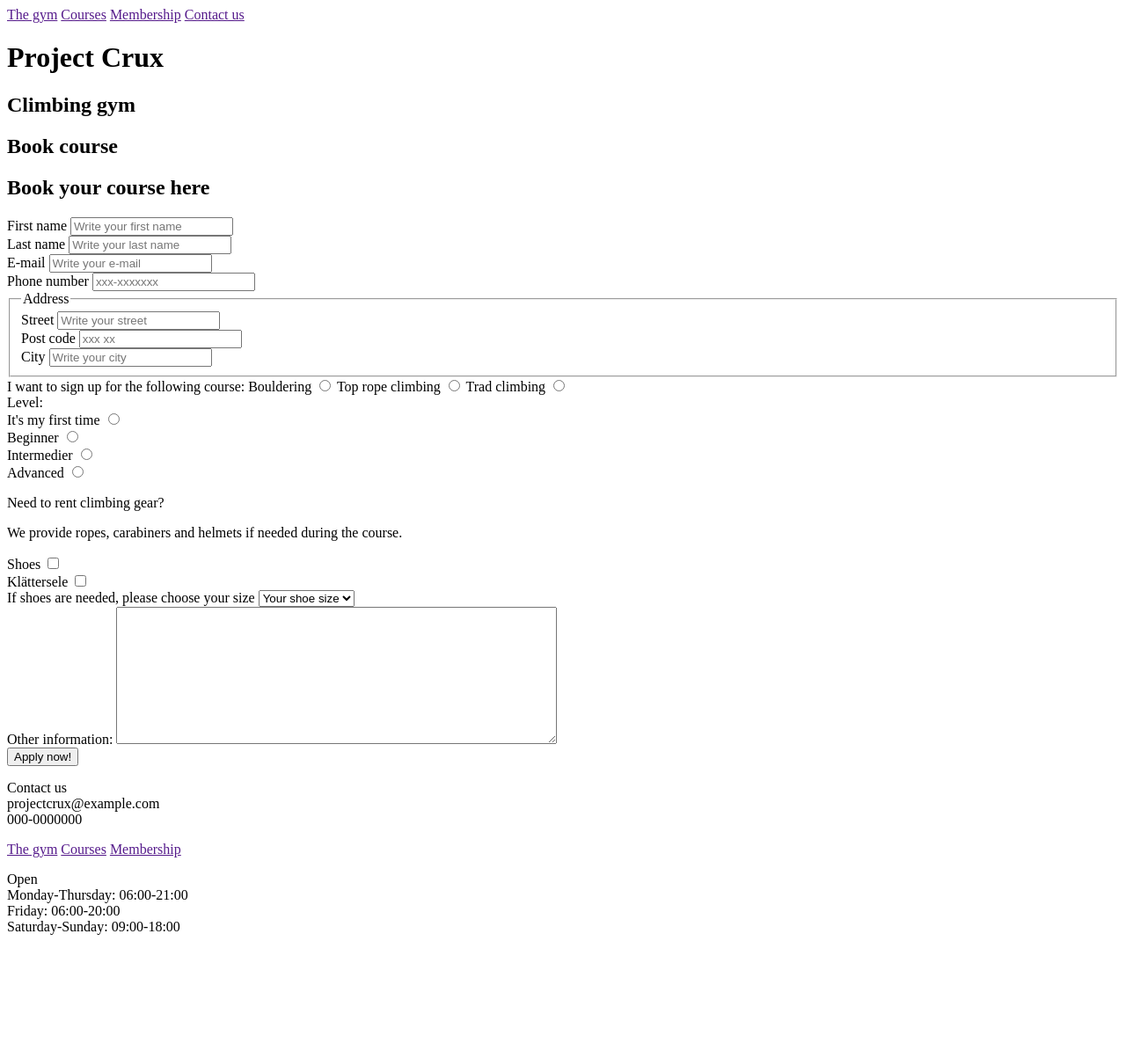
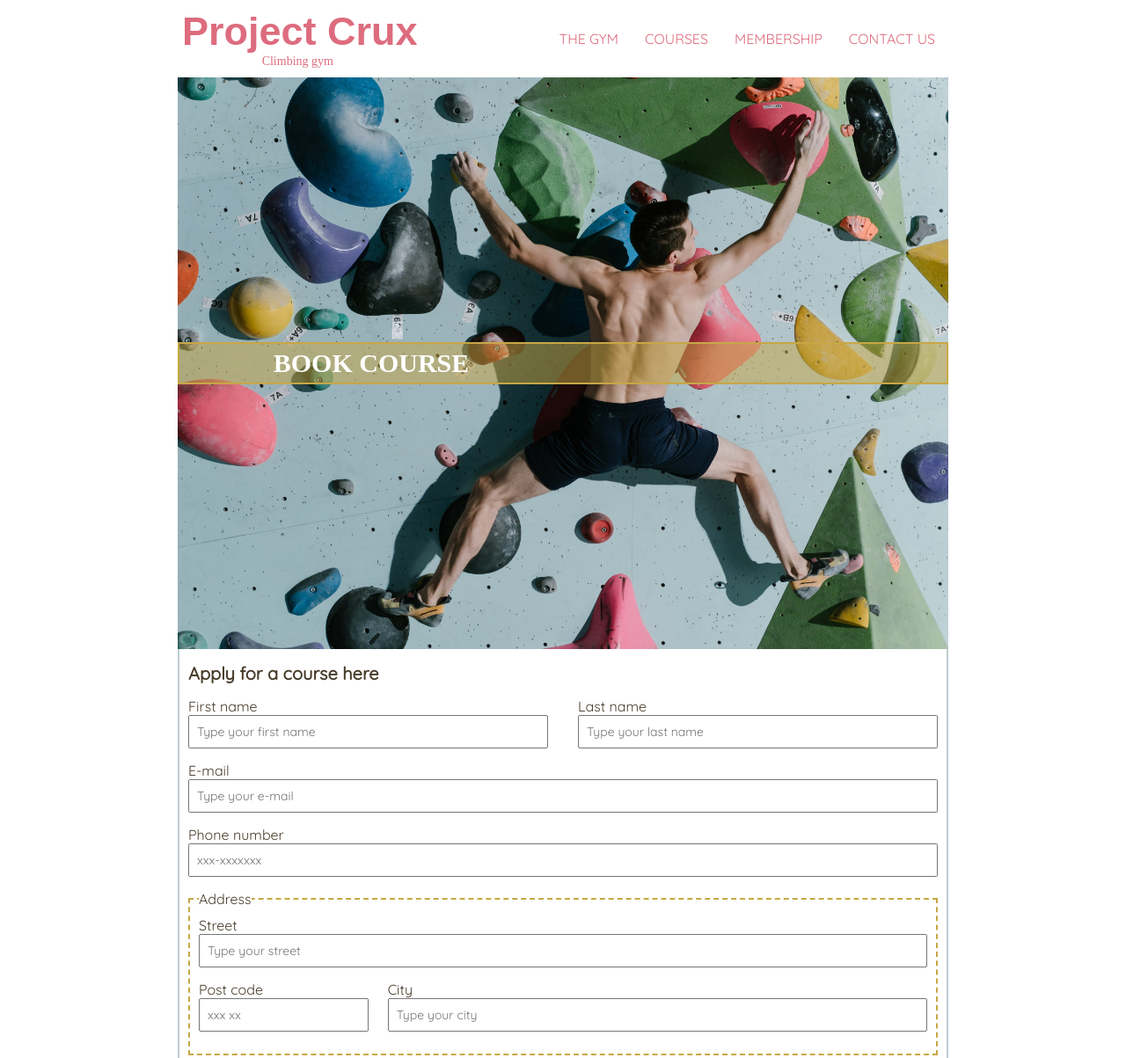
Before and after one commit to schouenkes/A-form-with-HTML-CSS, a plain HTML site: page index.html in a window 1280 px wide. Shown: the top 1203 px of the page at 88% size. Before the commit the page ends 1079 px from the top, so only its background shows below. Drawn offline with Linux system fonts and the light colour scheme; a web font is replaced by a local one.

Commit message:
styled the form

```diff
--- a/index.html
+++ b/index.html
@@ -1,160 +1,193 @@
 <!DOCTYPE html>
 
 <html lang="en">
-
   <head>
-    <meta charset="UTF-8">
-    <meta name="viewport" content="width=device-width, initial-scale=1.0">
-    <link rel="stylesheet" href="style.css">
+    <meta charset="UTF-8" />
+    <meta name="viewport" content="width=device-width, initial-scale=1.0" />
+    <link rel="stylesheet" href="style.css" />
+    <link rel="stylesheet" href="https://fonts.googleapis.com/css?family=Quicksand" />
+    <link rel="stylesheet" href="https://fonts.googleapis.com/css?family=Protest+Revolution" />
+    <link
+      rel="stylesheet"
+      href="https://cdnjs.cloudflare.com/ajax/libs/font-awesome/6.5.1/css/all.min.css"
+      integrity="sha512-DTOQO9RWCH3ppGqcWaEA1BIZOC6xxalwEsw9c2QQeAIftl+Vegovlnee1c9QX4TctnWMn13TZye+giMm8e2LwA=="
+      crossorigin="anonymous"
+      referrerpolicy="no-referrer" />
     <title>Book courses</title>
   </head>
 
   <body>
     <header>
-        <!--Top Navigation bar-->
-        <nav class="navigation-bar">
+      <div class="sitename-box-tablet-desktop">
+        <h1>Project Crux</h1>
+        <p>Climbing gym</p>
+      </div>
+
+      <!--Dropdown menu for mobiles and tablets-->
+      <div class="navigation-mobile">
+        <i class="fa-solid fa-bars fa-2xl dropdown-menu-icon"></i>
+        <nav class="navigation-content-mobile">
           <a href="">The gym</a>
           <a href="">Courses</a>
           <a href="">Membership</a>
           <a href="">Contact us</a>
         </nav>
+      </div>
 
-        <!--The banner with text which is placed through the header background image-->
+      <!--Top Navigation bar for tablets and desktop-->
+      <nav class="navigation-tablet-desktop">
+        <a href="">The gym</a>
+        <a href="">Courses</a>
+        <a href="">Membership</a>
+        <a href="">Contact us</a>
+      </nav>
+    </header>
+
+    <!--Hero section-->
+    <div class="hero-image">
+      <!--The banner with text which is placed through the hero section-->
       <div class="banner">
-            <div class="header-text-box">
-                <h1>Project Crux</h1>
-                <h2>Climbing gym</h2>
-                <h2 class="page-title">Book course</h2>
+        <div class="hero-text">
+          <h1>Book course</h1>
         </div>
       </div>
-    </header>
+    </div>
 
     <form action="https://httpbin.org/post" method="post">
-
-        <h2>Book your course here</h2>
+      <h2>Apply for a course here</h2>
 
       <!--Text input-->
-        <div class="form-area">
-            <label> First name
-                <input type="text" name="first-name" placeholder="Write your first name" required>
+      <div class="tablet-desktop-layout">
+        <label class="form-area">
+          First name
+          <input type="text" name="first-name" placeholder="Type your first name" required />
         </label>
-        </div>
 
         <!--Text input-->
-        <div class="form-area">
-            <label> Last name
-                <input type="text" name="last-name" placeholder="Write your last name" required>
+        <label class="form-area">
+          Last name
+          <input type="text" name="last-name" placeholder="Type your last name" required />
         </label>
       </div>
 
       <!--Email input-->
-        <div class="form-area">
-            <label> E-mail
-                <input type="email" name="email" placeholder="Write your e-mail" required>
+      <label class="form-area">
+        E-mail
+        <input type="email" name="email" placeholder="Type your e-mail" required />
       </label>
-        </div>
 
       <!--Phone number input-->
-        <div class="form-area">
-            <label> Phone number
-                <input type="tel" name="phone-number" placeholder="xxx-xxxxxxx" required>
+      <label class="form-area">
+        Phone number
+        <input type="tel" name="phone-number" placeholder="xxx-xxxxxxx" required />
       </label>
-        </div>
 
+      <!--address box-->
       <fieldset>
         <legend>Address</legend>
 
         <!--Address street text input-->
-            <div class="form-area">
-                <label> Street
-                    <input type="text" name="street" placeholder="Write your street" required>
+        <label class="form-area">
+          Street
+          <input type="text" name="street" placeholder="Type your street" required />
         </label>
-            </div>
 
         <!--Address postcode text input-->
-            <div class="form-area">
-                <label> Post code
-                    <input type="text" name="post-code" placeholder="xxx xx" required>
+        <div class="tablet-desktop-layout">
+          <div class="post-code-box">
+            <label class="form-area">
+              Post code
+              <input type="text" name="post-code" placeholder="xxx xx" required />
             </label>
           </div>
 
           <!--Address city text input-->
-            <div class="form-area">
-                <label> City
-                    <input type="text" name="city" placeholder="Write your city" required>
+          <div class="city-box">
+            <label class="form-area">
+              City
+              <input type="text" name="city" placeholder="Type your city" required />
             </label>
+          </div>
         </div>
       </fieldset>
 
       <!--Radio input for course alternatives-->
       <div class="form-area">
-            <label>I want to sign up for the following course:
+        <label class="section-title"
+          >I want to sign up for the following course:
 
-                <label class="radio-option"> Bouldering
-                    <input type="radio" name="course" required>
+          <label class="radio-option">
+            Bouldering
+            <input type="radio" name="course" value="bouldering" required />
           </label>
 
-                <label class="radio-option"> Top rope climbing <input type="radio" name="course">
+          <label class="radio-option">
+            Top rope climbing <input type="radio" name="course" value="top rope climbing" />
           </label>
 
-                <label class="radio-option"> Trad climbing
-                    <input type="radio" name="course">
+          <label class="radio-option">
+            Sport climbing
+            <input type="radio" name="course" value="sport climbing" />
+          </label>
+
+          <label class="radio-option">
+            Trad climbing
+            <input type="radio" name="course" value="trad climbing" />
           </label>
         </label>
       </div>
 
       <!--Radio input for level alternatives-->
       <div class="form-area">
-            <label>Level:
-                <div>
-                    <label class="radio-option"> It's my first time
-                        <input type="radio" name="level" required>
+        <label class="section-title"
+          >Level:
+
+          <label class="radio-option">
+            It's my first time
+            <input type="radio" name="level" value="newbie" required />
           </label>
-                </div>
 
-                <div>
-                    <label class="radio-option"> Beginner
-                        <input type="radio" name="level">
+          <label class="radio-option">
+            Beginner
+            <input type="radio" name="level" value="beginner" />
           </label>
-                </div>
 
-                <div>
-                    <label class="radio-option"> Intermedier
-                        <input type="radio" name="level">
+          <label class="radio-option">
+            Intermedier
+            <input type="radio" name="level" value="intermedier" />
           </label>
-                </div>
 
-                <div>
-                    <label class="radio-option"> Advanced
-                        <input type="radio" name="level">
+          <label class="radio-option">
+            Advanced
+            <input type="radio" name="level" value="advanced" />
           </label>
-                </div>
         </label>
       </div>
 
       <!--Checkbox input for equipment alternatives-->
       <div class="form-area">
-            <p>Need to rent climbing gear? </p>
+        <p class="section-title">Need to rent climbing gear?</p>
         <p>We provide ropes, carabiners and helmets if needed during the course.</p>
 
-            <div>
-                <label class="checkbox-option"> Shoes
-                    <input type="checkbox" name="equipment" value="Shoes">
+        <div class="checkbox-option-box">
+          <label class="checkbox-option">
+            Climbing shoes
+            <input type="checkbox" name="equipment" value="Shoes" />
           </label>
-            </div>
 
-            <div>
-                <label class="checkbox-option"> Klättersele
-                    <input type="checkbox" name="equipment">
+          <label class="checkbox-option">
+            Climbing harness
+            <input type="checkbox" name="equipment" />
           </label>
         </div>
       </div>
 
       <!--Select input for shoe sizes-->
       <div class="form-area">
-            <label> If shoes are needed, please choose your size
+        <label>
+          If shoes are needed, please choose your size
           <select name="shoe-size">
-                    <option disabled selected> Your shoe size</option>
+            <option disabled selected>Your shoe size</option>
             <option>EU 35</option>
             <option>EU 36</option>
             <option>EU 37</option>
@@ -172,43 +205,41 @@
       </div>
 
       <!--textarea for other informationn-->
-        <div class="form-area">
-            <label>Other information:
-                <textarea name="other-information" rows="10" cols="60"></textarea> </label>
+      <div class="form-area textarea-box">
+        <label>Other information: <textarea name="other-information" rows="10"></textarea></label>
       </div>
-
+      <div class="submit-button">
         <button type="submit">Apply now!</button>
-
+      </div>
     </form>
 
     <footer>
       <div>
-            <p>Contact us
-                <br>
+        <h5>Contact us</h5>
+        <p>
           projectcrux@example.com
-                <br>
+          <br />
           000-0000000
         </p>
       </div>
 
-        <div>
+      <div class="tablet-desktop-footer">
         <a href="">The gym</a>
         <a href="">Courses</a>
         <a href="">Membership</a>
       </div>
 
-        <div>
-            <p>Open
-                <br>
+      <div class="tablet-desktop-footer">
+        <p>
+          Open
+          <br />
           Monday-Thursday: 06:00-21:00
-                <br>
+          <br />
           Friday: 06:00-20:00
-                <br>
+          <br />
           Saturday-Sunday: 09:00-18:00
         </p>
       </div>
     </footer>
-
   </body>
-
 </html>
--- a/style.css
+++ b/style.css
@@ -0,0 +1,347 @@
+/* Define CSS variables */
+:root {
+  /* This custom CSS variable represents the primary color used in the design. */
+  --primary-color: #bcccd0;
+  /* This custom CSS variable represents the secondary color used in the design. */
+  --secondary-color: #93a59d;
+  /* This variable represents an accent color. */
+  --accent-color: #c8a746;
+  /* This variable represents the secondary accent color. */
+  --secondary-accent-color: #dd6c7e;
+  /* This variable represents the text color. */
+  --text-color: #493d2c;
+  /* This variable represents the default font size. */
+  --font-size: 16px;
+}
+
+* {
+  /* Ensure consistent sizing with border-box box-sizing. */
+  box-sizing: border-box;
+  /* Remove underlines from anchor links. */
+  text-decoration: none;
+  /* Reset margins, paddings, and outlines for all elements. */
+  padding: 0;
+  margin: 0;
+  outline: none;
+  /* Set default font styles for text elements. */
+  font-family: "Quicksand", sans-serif;
+  color: var(--text-color);
+  font-size: var(--font-size);
+}
+
+/*styling for the header which displays the sitename and navigation*/
+header {
+  display: flex;
+  justify-content: space-between;
+}
+
+header h1 {
+  font-family: "Protest Revolution", sans-serif;
+  color: var(--secondary-accent-color);
+  font-size: 45px;
+  padding-left: 5px;
+}
+
+header p {
+  color: var(--secondary-accent-color);
+  font-family: "Protest Revolution";
+  text-align: center;
+}
+
+/*styling for the navigation for mobile and tablets*/
+.navigation-mobile {
+  display: inline-block;
+  align-self: center;
+  padding: 5px;
+}
+
+.dropdown-menu-icon {
+  color: var(--secondary-accent-color);
+  cursor: pointer;
+}
+
+.navigation-content-mobile {
+  display: none;
+  background-color: var(--primary-color);
+  margin: 5px 5px 0 0;
+  min-width: 150px;
+  position: absolute;
+  right: 0;
+  z-index: 1;
+}
+
+.navigation-content-mobile a {
+  color: var(--text-color);
+  display: block;
+  padding: 12px 16px;
+  text-transform: uppercase;
+}
+
+.navigation-mobile:hover .navigation-content-mobile {
+  display: block;
+}
+
+.navigation-content-mobile a:hover {
+  background-color: var(--secondary-color);
+}
+
+/*hidden navigation för tablet and desktops*/
+.navigation-tablet-desktop {
+  display: none;
+}
+
+/*styling for the form element*/
+form {
+  width: 100%;
+  padding: 10px;
+}
+
+/*styling the hero section which displays a background image, a banner and text*/
+.hero-image {
+  display: flex;
+  position: relative;
+  height: 380px;
+  background-image: url("assets/pexels-cottonbro-studio-6700275.jpg");
+  background-size: cover;
+  background-position: center;
+  align-items: center;
+  margin-top: 10px;
+}
+
+/*styling for the banner through the hero bakcground image*/
+.banner {
+  align-items: center;
+  background-color: rgba(200, 167, 70, 0.5);
+  border: 2px solid var(--accent-color);
+  padding: 3px 0;
+  width: 100%;
+}
+
+/*styling for the text displayed in the hero section*/
+.hero-text {
+  display: flex;
+  justify-content: center;
+  width: 50%;
+}
+
+.hero-text h1 {
+  font-size: 22px;
+  font-family: "Protest Revolution";
+  color: #fff;
+  text-transform: uppercase;
+}
+
+h2 {
+  font-size: 20px;
+  margin-bottom: 10px;
+  padding: 5px 0;
+}
+
+.form-area {
+  margin-bottom: 15px;
+}
+
+label {
+  display: block;
+}
+
+.section-title {
+  font-size: 18px;
+}
+
+input[type="text"],
+input[type="tel"],
+input[type="email"] {
+  padding: 8px;
+  width: 100%;
+}
+
+.radio-option {
+  display: flex;
+  flex-direction: row-reverse;
+  justify-content: flex-end;
+  margin: 10px;
+}
+
+.checkbox-option-box {
+  display: flex;
+  margin-top: 10px;
+}
+
+.checkbox-option {
+  display: flex;
+  flex-direction: column;
+  margin: 0 20px;
+  text-align: center;
+}
+
+.radio-option input[type="radio"] {
+  margin-right: 10px;
+}
+
+.checkbox-option input[type="checkbox"] {
+  margin-top: 10px;
+}
+
+input[placeholder] {
+  color: var(--text-color);
+  font-size: 14px;
+}
+
+fieldset {
+  border: dashed 2px var(--accent-color);
+  margin-bottom: 10px;
+  padding: 10px;
+}
+
+p {
+  font-size: 14px;
+}
+
+select {
+  background-color: var(--secondary-color);
+  border-radius: 3px;
+  color: #fff;
+  font-size: 14px;
+  padding: 2px;
+}
+
+.textarea-box label {
+  font-size: 18px;
+}
+
+textarea {
+  display: flex;
+  flex-direction: column;
+  width: 100%;
+}
+
+.submit-button {
+  display: flex;
+  width: 100%;
+  justify-content: center;
+}
+
+button {
+  background-color: var(--accent-color);
+  color: #fff;
+  border-radius: 5px;
+  border: 1px solid var(--primary-color);
+  margin-bottom: 10px;
+  padding: 8px 0;
+  text-transform: uppercase;
+  width: 100%;
+}
+
+footer {
+  display: flex;
+  width: 100%;
+  background-color: var(--primary-color);
+  padding: 8px;
+}
+
+.tablet-desktop-footer {
+  display: none;
+}
+
+@media (min-width: 576px) {
+  .hero-image {
+    height: 450px;
+  }
+
+  footer {
+    justify-content: space-between;
+  }
+
+  .tablet-desktop-footer {
+    display: block;
+  }
+
+  footer a {
+    display: block;
+    margin: 3px;
+  }
+}
+
+@media (min-width: 768px) {
+  .navigation-mobile {
+    display: none;
+  }
+
+  .navigation-tablet-desktop {
+    display: flex;
+    align-items: center;
+    justify-content: center;
+  }
+
+  .navigation-tablet-desktop a {
+    color: var(--secondary-accent-color);
+    padding: 15px;
+    text-transform: uppercase;
+  }
+
+  .navigation-tablet-desktop a:hover {
+    background-color: var(--secondary-accent-color);
+    color: #fff;
+  }
+
+  .hero-image {
+    height: 550px;
+  }
+
+  .tablet-desktop-layout {
+    display: flex;
+    justify-content: space-between;
+    width: 100%;
+  }
+
+  .tablet-desktop-layout label {
+    width: 48%;
+  }
+
+  .post-code-box {
+    width: 35%;
+  }
+
+  .post-code-box label {
+    width: 90%;
+  }
+
+  .city-box {
+    width: 100%;
+  }
+
+  .city-box label {
+    width: 100%;
+  }
+}
+
+@media (min-width: 992px) {
+  body {
+    width: 80%;
+    padding: 10px;
+    margin: auto;
+  }
+
+  form {
+    border-right: 2px solid var(--primary-color);
+    border-left: 2px solid var(--primary-color);
+  }
+}
+
+@media (min-width: 1200px) {
+  body {
+    width: 70%;
+  }
+
+  .hero-image {
+    height: 650px;
+  }
+  .banner {
+    padding: 5px 0;
+  }
+
+  .hero-text h1 {
+    font-size: 30px;
+  }
+}
```
Also changed, not shown: assets/pexels-cottonbro-studio-6700275.jpg (added), 1 other file. Lines whose indentation alone changed are shown as unchanged.
